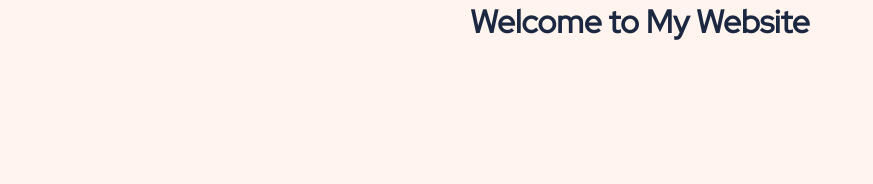
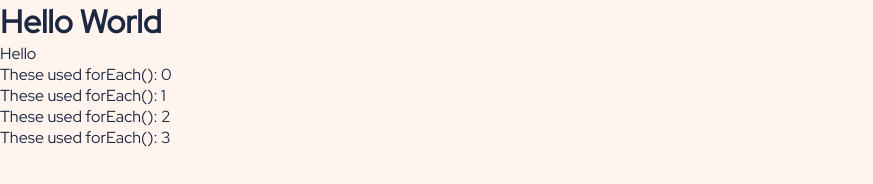
Before and after one commit to VioletViolaVi/futureproof_browser_stuff, a plain HTML site: page index.html in a window 1280 px wide. Shown: the whole page, without its empty margins (0-873 px from the left). Drawn offline with Linux system fonts and the light colour scheme.

Commit message:
add js practice

```diff
--- a/assets/scripts/scripts.js
+++ b/assets/scripts/scripts.js
@@ -1,3 +1,19 @@
 document.addEventListener("DOMContentLoaded", () => {
-  console.log("hello world");
+  // DO NOT USE innerHTML to add text
+  // USE .textContent INSTEAD
+  document.getElementById("mainTitle").textContent = "Hello World";
+
+  // using querySelector()
+  document.querySelector("#exampleSpan");
+
+  // using querySelectorAll() then looping
+  const allDiv = document.querySelectorAll("div");
+  for (const d of allDiv) {
+    d.innerText = "changed!";
+  }
+
+  // uses forEach()
+  allDiv.forEach((singleDiv, indexNum) => {
+    singleDiv.textContent = "These used forEach(): " + indexNum;
+  });
 });
--- a/assets/styles/styles.css
+++ b/assets/styles/styles.css
@@ -11,7 +11,7 @@
 }
 
 body {
-  text-align: center;
+  /* text-align: center; */
   cursor: default;
   background-color: #fff5ee;
 }
--- a/index.html
+++ b/index.html
@@ -7,14 +7,25 @@
     <title>My Website</title>
     <link rel="stylesheet" href="assets/styles/styles.css" />
     <link rel="icon" href="./favicon.ico" type="image/x-icon" />
+    <!-- use "defer" if script is put in head -->
+    <script src="assets/scripts/scripts.js" defer></script>
   </head>
   <body>
     <main>
       <header>
-        <h1>Welcome to My Website</h1>
+        <h1 id="mainTitle">Welcome to My Website</h1>
       </header>
+
+      <span id="exampleSpan">
+        Hello <span style="display: none;">World</span>
+      </span>
+
+      <div></div>
+      <div></div>
+      <div></div>
+      <div></div>
     </main>
 
-    <script src="assets/scripts/scripts.js"></script>
+    <!-- <script src="assets/scripts/scripts.js"></script> -->
   </body>
 </html>
```
